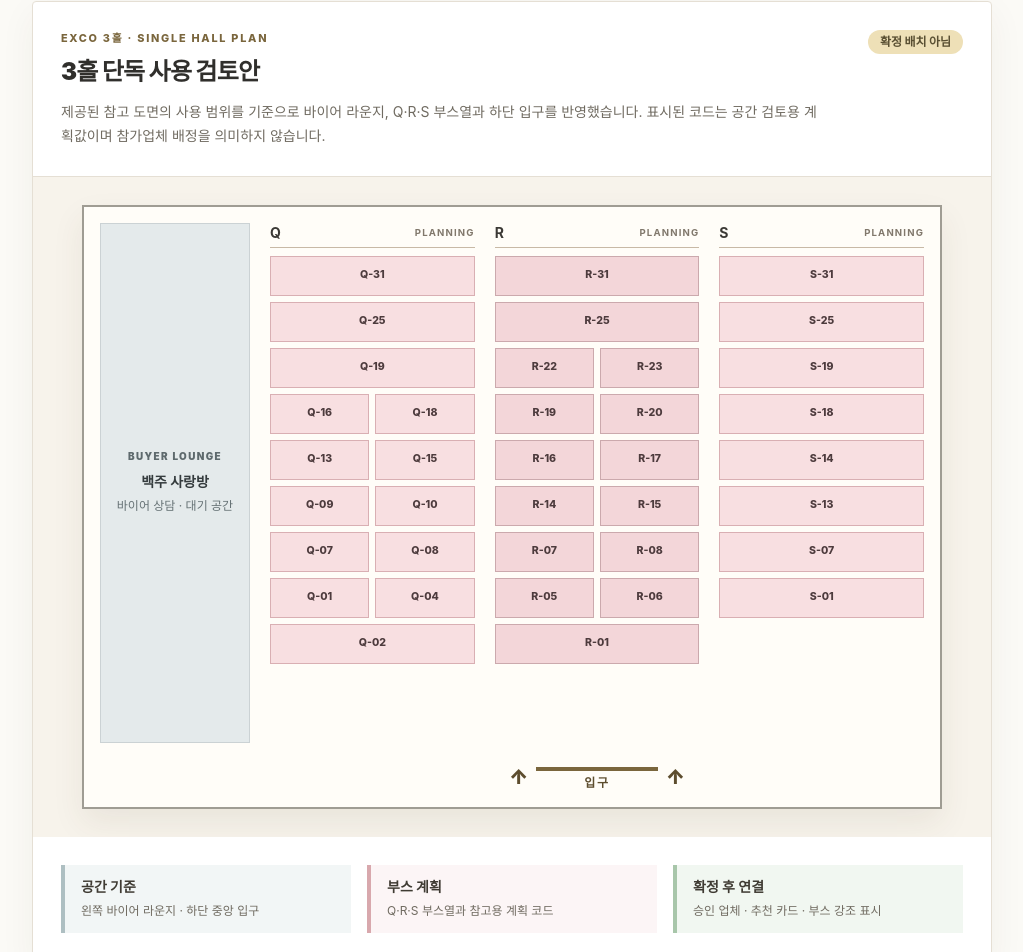
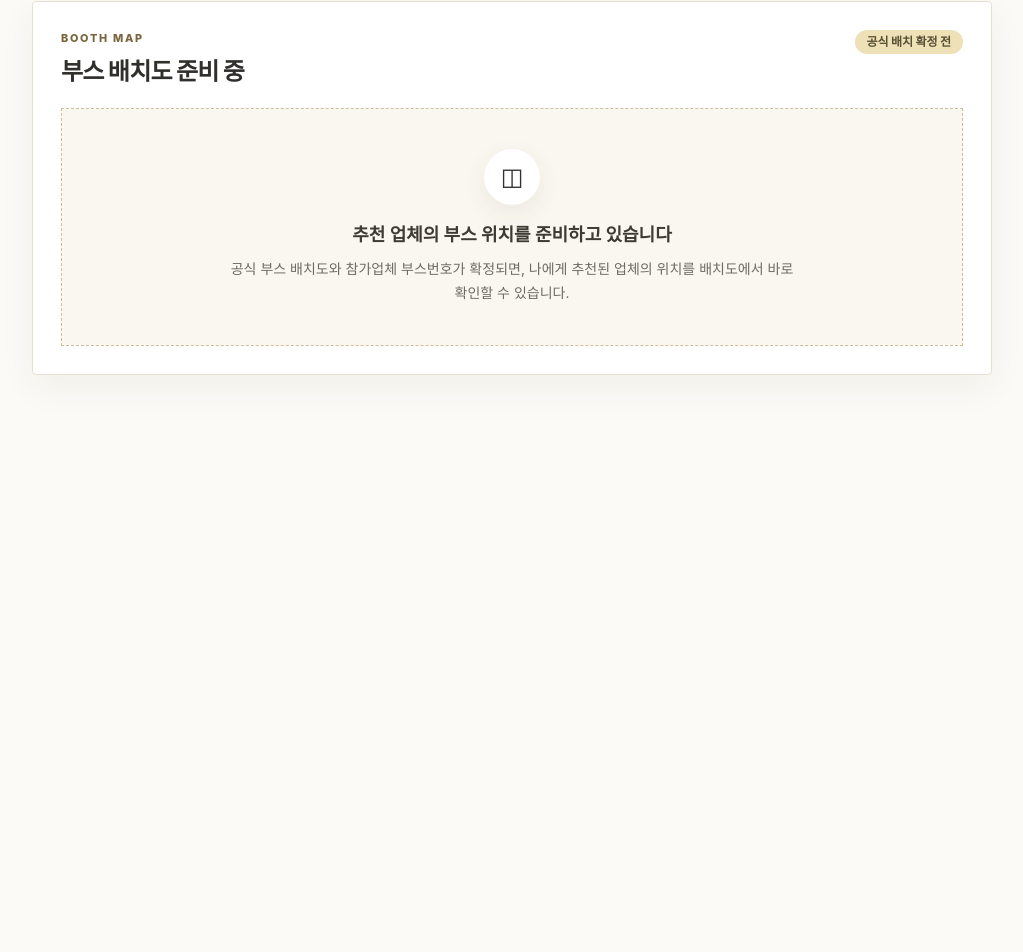
Before and after one commit to heen1987-ops/AI-Solution--Exhibition-Matching-AI, a Next.js app in the folder apps/user-web/: page /map in a window 1280 px wide. Shown: the part 1451-2403 px from the top of the page, without its empty margins (128-1151 px from the left). After the commit the page ends 1930 px from the top, so only its background shows below. Built offline with nearby package versions, Linux system fonts and the light colour scheme.

Commit message:
fix(user-web): defer booth mapping until layout approval

```diff
--- a/apps/user-web/app/map/page.tsx
+++ b/apps/user-web/app/map/page.tsx
@@ -1,6 +1,6 @@
 import type { Metadata } from "next";
 
-import ProvisionalBoothLayout from "@/components/ProvisionalBoothLayout";
+import BoothMapPending from "@/components/BoothMapPending";
 import VenueDirections from "@/components/VenueDirections";
 
 export const metadata: Metadata = {
@@ -20,7 +20,7 @@ export default function MapPage() {
       <header className="mb-6">
         <p className="backju-eyebrow text-brand-600">VISIT · MAP</p>
         <h1 className="backju-section-title mt-2 text-3xl font-black tracking-[-0.04em] text-[#302f2c] md:text-4xl">행사장 오는 길</h1>
-        <p className="mt-3 max-w-2xl text-[var(--color-text-muted)]">먼저 EXCO 서관 전시장까지의 이동 경로를 확인하고, 도착 후 서관 1층 3홀의 부스 위치도를 이어서 볼 수 있습니다.</p>
+        <p className="mt-3 max-w-2xl text-[var(--color-text-muted)]">EXCO 서관 전시장까지 오는 길을 먼저 확인하세요. 공식 부스 배치도가 확정되면 추천 업체의 위치도 이 화면에서 이어서 안내합니다.</p>
       </header>
 
       <VenueDirections />
@@ -54,7 +54,7 @@ export default function MapPage() {
       </div>
 
       <div className="mt-6">
-        <ProvisionalBoothLayout />
+        <BoothMapPending />
       </div>
     </div>
   );
--- /dev/null
+++ b/apps/user-web/components/BoothMapPending.tsx
@@ -0,0 +1,31 @@
+export default function BoothMapPending() {
+  return (
+    <section aria-labelledby="booth-map-heading" className="overflow-hidden border border-[var(--color-border)] bg-white backju-panel">
+      <div className="p-5 md:p-7">
+        <div className="flex flex-wrap items-start justify-between gap-3">
+          <div>
+            <p className="backju-eyebrow text-brand-600">BOOTH MAP</p>
+            <h2 id="booth-map-heading" className="mt-2 text-2xl font-black tracking-[-0.03em] text-[#302f2c]">
+              부스 배치도 준비 중
+            </h2>
+          </div>
+          <span className="rounded-full bg-[#eee0b7] px-3 py-1 text-xs font-black text-[#594f32]">
+            공식 배치 확정 전
+          </span>
+        </div>
+
+        <div className="mt-5 grid min-h-52 place-items-center border border-dashed border-[#cdbf9e] bg-[#faf7f0] px-6 py-10 text-center">
+          <div className="max-w-xl">
+            <span aria-hidden="true" className="mx-auto flex h-14 w-14 items-center justify-center rounded-full bg-white text-2xl shadow-[0_8px_24px_rgba(72,58,34,0.08)]">
+              ◫
+            </span>
+            <strong className="mt-4 block text-lg text-[#3f3b33]">추천 업체의 부스 위치를 준비하고 있습니다</strong>
+            <p className="mt-2 text-sm leading-6 text-[var(--color-text-muted)]">
+              공식 부스 배치도와 참가업체 부스번호가 확정되면, 나에게 추천된 업체의 위치를 배치도에서 바로 확인할 수 있습니다.
+            </p>
+          </div>
+        </div>
+      </div>
+    </section>
+  );
+}
--- a/apps/user-web/components/ProvisionalBoothLayout.tsx
+++ /dev/null
@@ -1,87 +0,0 @@
-import { PROVISIONAL_BOOTH_COLUMNS, type ProvisionalBoothColumn } from "@/lib/booth-layout";
-
-const COLUMN_STYLES = {
-  Q: "border-[#d9afb3] bg-[#f8dfe1]",
-  R: "border-[#cba9ad] bg-[#f3d6d9]",
-  S: "border-[#d9afb3] bg-[#f8dfe1]",
-} as const;
-
-function BoothColumn({ column }: { column: ProvisionalBoothColumn }) {
-  return (
-    <section aria-label={column.label} className="min-w-0">
-      <div className="mb-2 flex items-center justify-between border-b border-[#c8b9a6] pb-1">
-        <strong className="text-sm text-[#3b3935]">{column.id}</strong>
-        <span className="text-[0.6rem] font-bold tracking-[0.12em] text-[#81786c]">PLANNING</span>
-      </div>
-      <div className="grid grid-cols-2 content-start gap-1.5">
-        {column.booths.map((cell) => (
-          <div
-            key={cell.code}
-            className={`${cell.width === "DOUBLE" ? "col-span-2" : "col-span-1"} ${COLUMN_STYLES[column.id]} flex min-h-10 items-center justify-center border px-1.5 py-2 text-center text-[0.66rem] font-extrabold text-[#4d3b3d]`}
-          >
-            {cell.code}
-          </div>
-        ))}
-      </div>
-    </section>
-  );
-}
-
-export default function ProvisionalBoothLayout() {
-  return (
-    <section aria-labelledby="booth-map-heading" className="overflow-hidden border border-[var(--color-border)] bg-white backju-panel">
-      <div className="border-b border-[var(--color-border)] p-5 md:p-7">
-        <div className="flex flex-wrap items-start justify-between gap-3">
-          <div>
-            <p className="backju-eyebrow text-brand-600">EXCO 3홀 · SINGLE HALL PLAN</p>
-            <h2 id="booth-map-heading" className="mt-2 text-2xl font-black tracking-[-0.03em] text-[#302f2c]">3홀 단독 사용 검토안</h2>
-          </div>
-          <span className="rounded-full bg-[#eee0b7] px-3 py-1 text-xs font-black text-[#594f32]">확정 배치 아님</span>
-        </div>
-        <p className="mt-3 max-w-3xl text-sm leading-6 text-[var(--color-text-muted)]">
-          제공된 참고 도면의 사용 범위를 기준으로 바이어 라운지, Q·R·S 부스열과 하단 입구를 반영했습니다. 표시된 코드는 공간 검토용 계획값이며 참가업체 배정을 의미하지 않습니다.
-        </p>
-      </div>
-
-      <div className="overflow-x-auto bg-[#f7f3eb] p-4 md:p-7" role="region" aria-label="3홀 단독 사용 검토용 부스 배치도" tabIndex={0}>
-        <div className="mx-auto min-w-[700px] max-w-[860px] border-2 border-[#9f9c93] bg-[#fffdf8] p-4 shadow-[0_14px_30px_rgba(72,58,34,0.08)]">
-          <div className="grid grid-cols-[150px_repeat(3,minmax(0,1fr))] items-stretch gap-5">
-            <aside className="flex min-h-[520px] flex-col items-center justify-center border border-[#cbd2d4] bg-[#e4eaeb] px-3 text-center">
-              <span className="text-[0.62rem] font-black tracking-[0.14em] text-[#5e6a6d]">BUYER LOUNGE</span>
-              <strong className="mt-2 text-sm text-[#343b3d]">백주 사랑방</strong>
-              <small className="mt-1 text-xs leading-5 text-[#657174]">바이어 상담 · 대기 공간</small>
-            </aside>
-
-            {PROVISIONAL_BOOTH_COLUMNS.map((column) => (
-              <BoothColumn key={column.id} column={column} />
-            ))}
-          </div>
-
-          <div className="mt-5 grid grid-cols-[150px_1fr] gap-5">
-            <div aria-hidden="true" />
-            <div className="flex items-end justify-center gap-2" aria-label="행사장 입구 기준점">
-              <span aria-hidden="true" className="text-xl font-black text-brand-700">↑</span>
-              <div className="border-t-4 border-brand-600 px-12 pt-1 text-center text-xs font-black tracking-[0.14em] text-brand-700">입구</div>
-              <span aria-hidden="true" className="text-xl font-black text-brand-700">↑</span>
-            </div>
-          </div>
-        </div>
-      </div>
-
-      <div className="grid gap-4 p-5 md:grid-cols-3 md:p-7">
-        <div className="border-l-4 border-[#aebfc2] bg-[#f2f6f6] px-4 py-3">
-          <strong className="block text-sm text-[#3f3b33]">공간 기준</strong>
-          <span className="mt-1 block text-xs leading-5 text-[var(--color-text-muted)]">왼쪽 바이어 라운지 · 하단 중앙 입구</span>
-        </div>
-        <div className="border-l-4 border-[#d8a8ad] bg-[#fcf5f6] px-4 py-3">
-          <strong className="block text-sm text-[#3f3b33]">부스 계획</strong>
-          <span className="mt-1 block text-xs leading-5 text-[var(--color-text-muted)]">Q·R·S 부스열과 참고용 계획 코드</span>
-        </div>
-        <div className="border-l-4 border-[#a8c6aa] bg-[#f1f7f1] px-4 py-3">
-          <strong className="block text-sm text-[#3f3b33]">확정 후 연결</strong>
-          <span className="mt-1 block text-xs leading-5 text-[var(--color-text-muted)]">승인 업체 · 추천 카드 · 부스 강조 표시</span>
-        </div>
-      </div>
-    </section>
-  );
-}
--- a/apps/user-web/lib/booth-layout.ts
+++ /dev/null
@@ -1,65 +0,0 @@
-export const BOOTH_LAYOUT_STATUS = "DRAFT_REFERENCE" as const;
-export const BOOTH_LAYOUT_SCOPE = "EXCO_HALL_3_SINGLE_HALL" as const;
-
-export type ProvisionalBoothCell = {
-  code: string;
-  width: "SINGLE" | "DOUBLE";
-  status: "PROVISIONAL";
-};
-
-export type ProvisionalBoothColumn = {
-  id: "Q" | "R" | "S";
-  label: string;
-  booths: readonly ProvisionalBoothCell[];
-};
-
-function booth(code: string, width: ProvisionalBoothCell["width"] = "SINGLE"): ProvisionalBoothCell {
-  return { code, width, status: "PROVISIONAL" };
-}
-
-export const PROVISIONAL_BOOTH_COLUMNS: readonly ProvisionalBoothColumn[] = [
-  {
-    id: "Q",
-    label: "Q 부스열",
-    booths: [
-      booth("Q-31", "DOUBLE"),
-      booth("Q-25", "DOUBLE"),
-      booth("Q-19", "DOUBLE"),
-      booth("Q-16"), booth("Q-18"),
-      booth("Q-13"), booth("Q-15"),
-      booth("Q-09"), booth("Q-10"),
-      booth("Q-07"), booth("Q-08"),
-      booth("Q-01"), booth("Q-04"),
-      booth("Q-02", "DOUBLE"),
-    ],
-  },
-  {
-    id: "R",
-    label: "R 부스열",
-    booths: [
-      booth("R-31", "DOUBLE"),
-      booth("R-25", "DOUBLE"),
-      booth("R-22"), booth("R-23"),
-      booth("R-19"), booth("R-20"),
-      booth("R-16"), booth("R-17"),
-      booth("R-14"), booth("R-15"),
-      booth("R-07"), booth("R-08"),
-      booth("R-05"), booth("R-06"),
-      booth("R-01", "DOUBLE"),
-    ],
-  },
-  {
-    id: "S",
-    label: "S 부스열",
-    booths: [
-      booth("S-31", "DOUBLE"),
-      booth("S-25", "DOUBLE"),
-      booth("S-19", "DOUBLE"),
-      booth("S-18", "DOUBLE"),
-      booth("S-14", "DOUBLE"),
-      booth("S-13", "DOUBLE"),
-      booth("S-07", "DOUBLE"),
-      booth("S-01", "DOUBLE"),
-    ],
-  },
-] as const;
```
Also changed, not shown: 1 other file (tests, documents, lock files or other folders).
